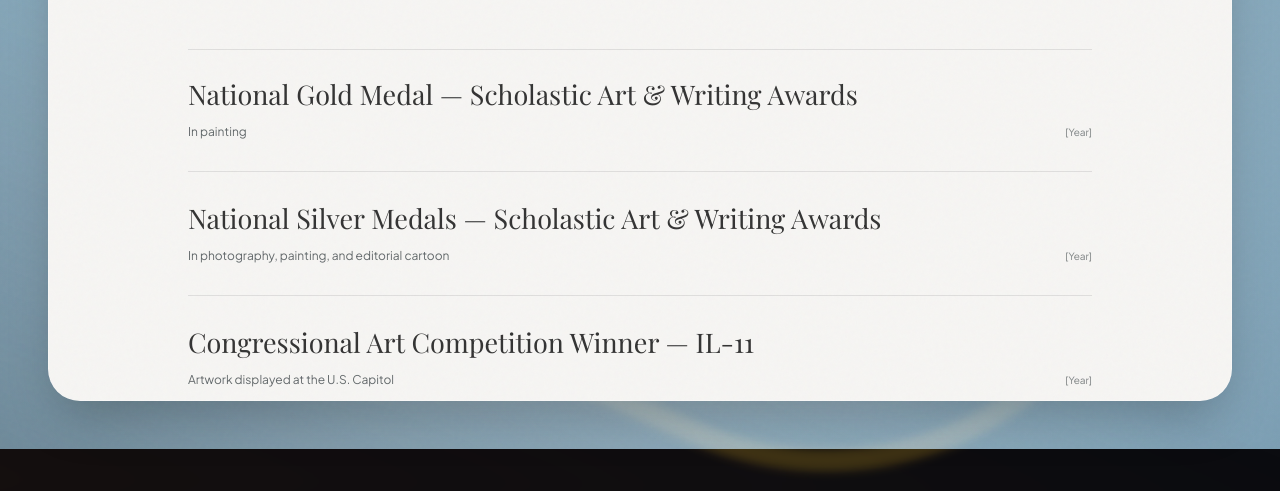
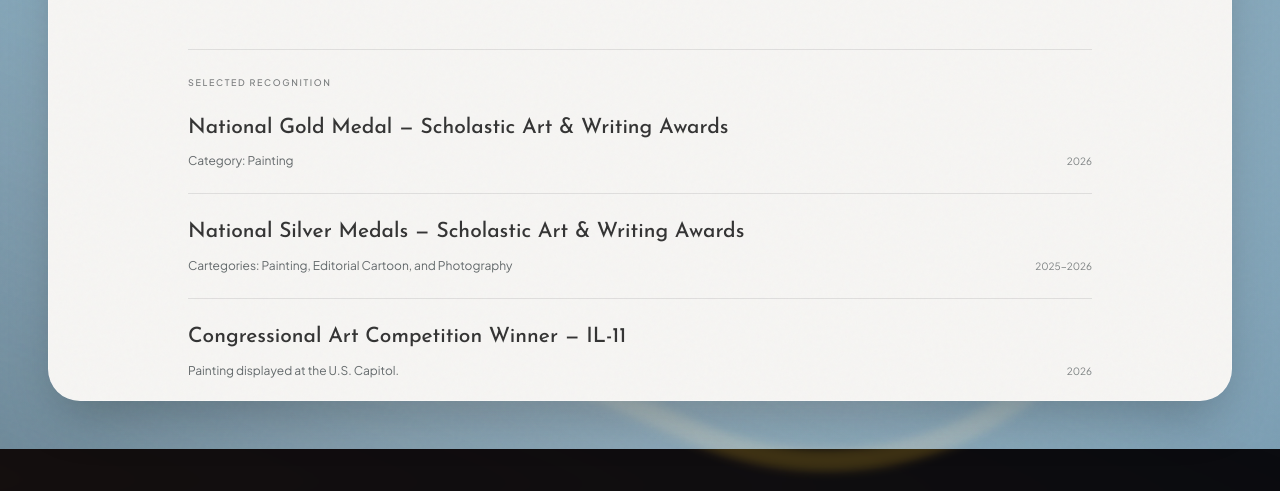
Before and after one commit to shen-claire/shen-claire.github.io, a plain HTML site: page index.html in a window 1280 px wide. Both pictures are taken after a click on the button "ABOUT". Shown: the part 351-842 px from the top of the page. Drawn offline with nearby package versions, Linux system fonts and the light colour scheme; a web font is replaced by a local one.

Commit message:
update awards details in ABOUT, change font

```diff
--- a/css/styles.css
+++ b/css/styles.css
@@ -84,9 +84,10 @@
 .about-section { border-top: 1px solid rgba(0, 0, 0, .09); padding-top: 26px; margin-top: 12px; padding-bottom: 32px; }
 .about-section-heading { margin-bottom: 26px; }
 .about-section-heading h3 { font-size: clamp(24px, 3vw, 30px); font-weight: 400; margin-top: 9px; }
-.recognition-group { display: grid; grid-template-columns: minmax(0, 1fr); gap: 10px; padding: 28px 0; border-top: 1px solid rgba(0, 0, 0, .09); }
+.recognition-heading { margin-bottom: 22px; }
+.recognition-group { display: grid; grid-template-columns: minmax(0, 1fr); gap: 8px; padding: 22px 0; border-top: 1px solid rgba(0, 0, 0, .09); }
 .recognition-group:first-child { border-top: 0; padding-top: 0; }
-.recognition-award { font-size: clamp(22px, 2.2vw, 27px); line-height: 1.35; font-weight: 400; color: #333; }
+.recognition-award { font-family: 'Josefin Sans', 'Plus Jakarta Sans', sans-serif; font-size: clamp(19px, 1.65vw, 21px); line-height: 1.5; font-weight: 500; color: #333; }
 .recognition-support { display: grid; grid-template-columns: minmax(0, 1fr) auto; align-items: baseline; gap: 20px; }
 .recognition-detail { min-height: 1.7em; font-size: 12px; line-height: 1.7; color: #62686a; }
 .about-meta { font-size: 10px; line-height: 1.8; color: #7d8283; }
@@ -142,7 +143,7 @@
     .about-introduction { font-size: 12px; line-height: 1.85; }
     .about-portrait { margin-top: 28px; }
     .about-portrait .about-image-placeholder { padding: 8px; }
-    .recognition-group { gap: 10px; }
+    .recognition-group { gap: 8px; }
     .press-ribbon-window { padding: 18px 0; }
     .press-ribbon-group { gap: 28px; padding: 9px 28px 9px 0; }
     .press-ribbon-item { gap: 10px; }
--- a/index.html
+++ b/index.html
@@ -7,9 +7,9 @@
     <link rel="stylesheet" href="css/utilities.css?v=press-page-1">
     <link rel="preconnect" href="https://fonts.googleapis.com">
     <link rel="preconnect" href="https://fonts.gstatic.com" crossorigin>
-    <link href="https://fonts.googleapis.com/css2?family=Plus+Jakarta+Sans:wght@300;400;500;600&family=Playfair+Display:ital,wght@0,400;0,600;1,400&display=swap" rel="stylesheet">
+    <link href="https://fonts.googleapis.com/css2?family=Josefin+Sans:wght@500&family=Plus+Jakarta+Sans:wght@300;400;500;600&family=Playfair+Display:ital,wght@0,400;0,600;1,400&display=swap" rel="stylesheet">
     <script src="js/vendor/icons.js?v=performance-1" defer></script>
-     <link rel="stylesheet" href="css/styles.css?v=about-recognition-3">
+     <link rel="stylesheet" href="css/styles.css?v=about-recognition-5">
 </head>
 <body class="h-full relative overflow-hidden text-[#1c1d1f] transition-colors duration-700">
 
@@ -110,7 +110,8 @@
                             </div>
                             <figure id="about-portrait" class="about-portrait"></figure>
                         </header>
-                        <section class="about-section" aria-label="Selected recognition">
+                        <section class="about-section" aria-labelledby="recognition-title">
+                            <h3 id="recognition-title" class="about-kicker recognition-heading">Selected Recognition</h3>
                             <div id="about-recognition"></div>
                         </section>
                         <section class="about-section" aria-labelledby="highlights-title">
@@ -231,7 +232,7 @@
             </div>
         </div>
     </div>
-    <script src="js/about.js?v=about-recognition-3" defer></script>
+    <script src="js/about.js?v=about-recognition-4" defer></script>
     <script src="js/portfolio.js?v=height-fit-1" defer></script>
 
     <div id="art-lightbox" class="fixed inset-0 bg-black/90 z-50 flex flex-col items-center justify-center opacity-0 pointer-events-none transition-opacity duration-300 cursor-zoom-out">
--- a/js/about.js
+++ b/js/about.js
@@ -6,24 +6,23 @@
     recognition: [
         {
             title: 'National Gold Medal — Scholastic Art & Writing Awards',
-            detail: 'In painting',
-            year: '[Year]'
+            detail: 'Category: Painting',
+            year: '2026'
         },
         {
             title: 'National Silver Medals — Scholastic Art & Writing Awards',
-            detail: 'In photography, painting, and editorial cartoon',
-            year: '[Year]'
+            detail: 'Cartegories: Painting, Editorial Cartoon, and Photography',
+            year: '2025-2026'
         },
         {
             title: 'Congressional Art Competition Winner — IL-11',
-            detail: 'Artwork displayed at the U.S. Capitol',
-            year: '[Year]'
+            detail: 'Painting displayed at the U.S. Capitol.',
+            year: '2026'
         },
         {
             title: 'Sister Cities International Young Artists and Authors Competition',
-            // Add your supporting sentence here; blank space is kept until then.
-            detail: '',
-            year: '[Year]'
+            detail: 'International Winner, representing Naperville.',
+            year: '2026'
         }
     ],
     // Publication labels appear in the ribbon, linking directly to each supplied article.
@@ -54,7 +53,7 @@
 
     document.getElementById('about-recognition').innerHTML = ABOUT_CONTENT.recognition.map(award => `
         <article class="recognition-group">
-            <h3 class="serif-font recognition-award">${escape(award.title)}</h3>
+            <h4 class="recognition-award">${escape(award.title)}</h4>
             <div class="recognition-support">
                 <p class="recognition-detail">${escape(award.detail)}</p>
                 <span class="about-meta">${escape(award.year)}</span>
```
